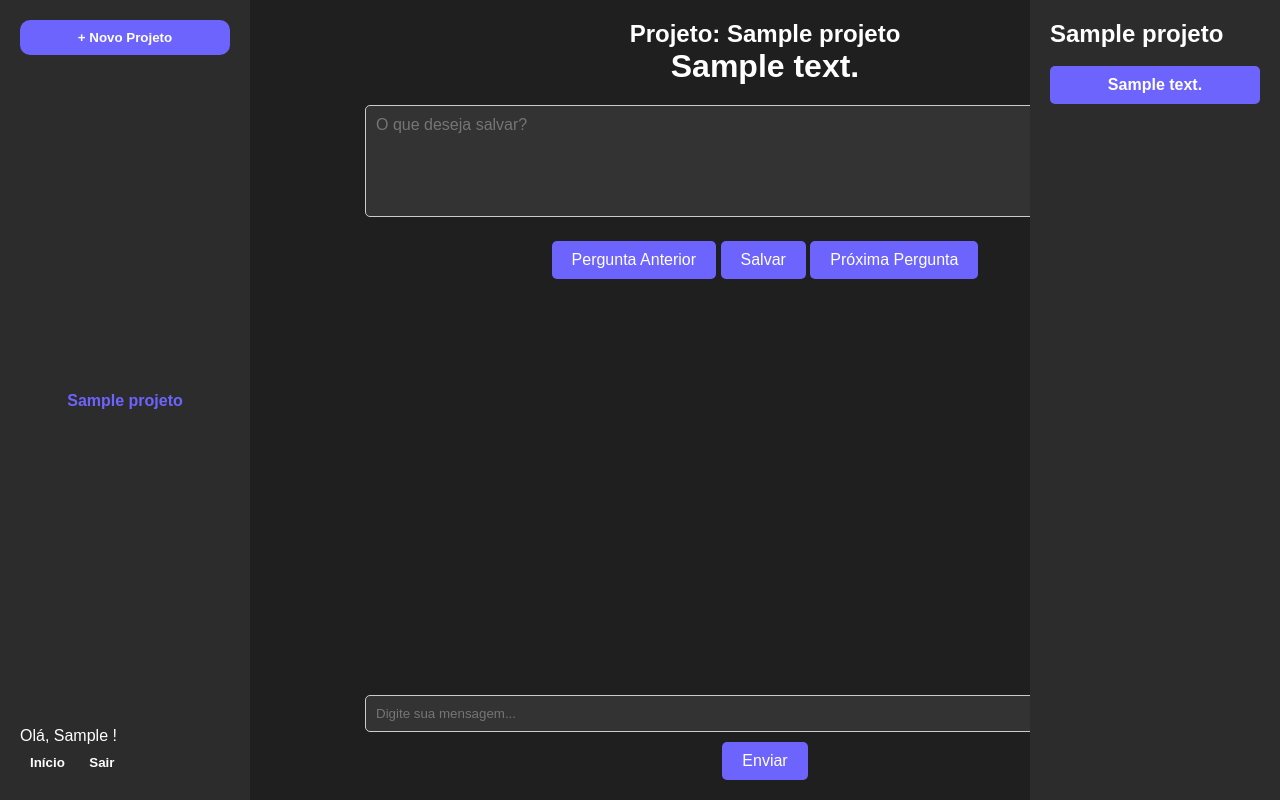
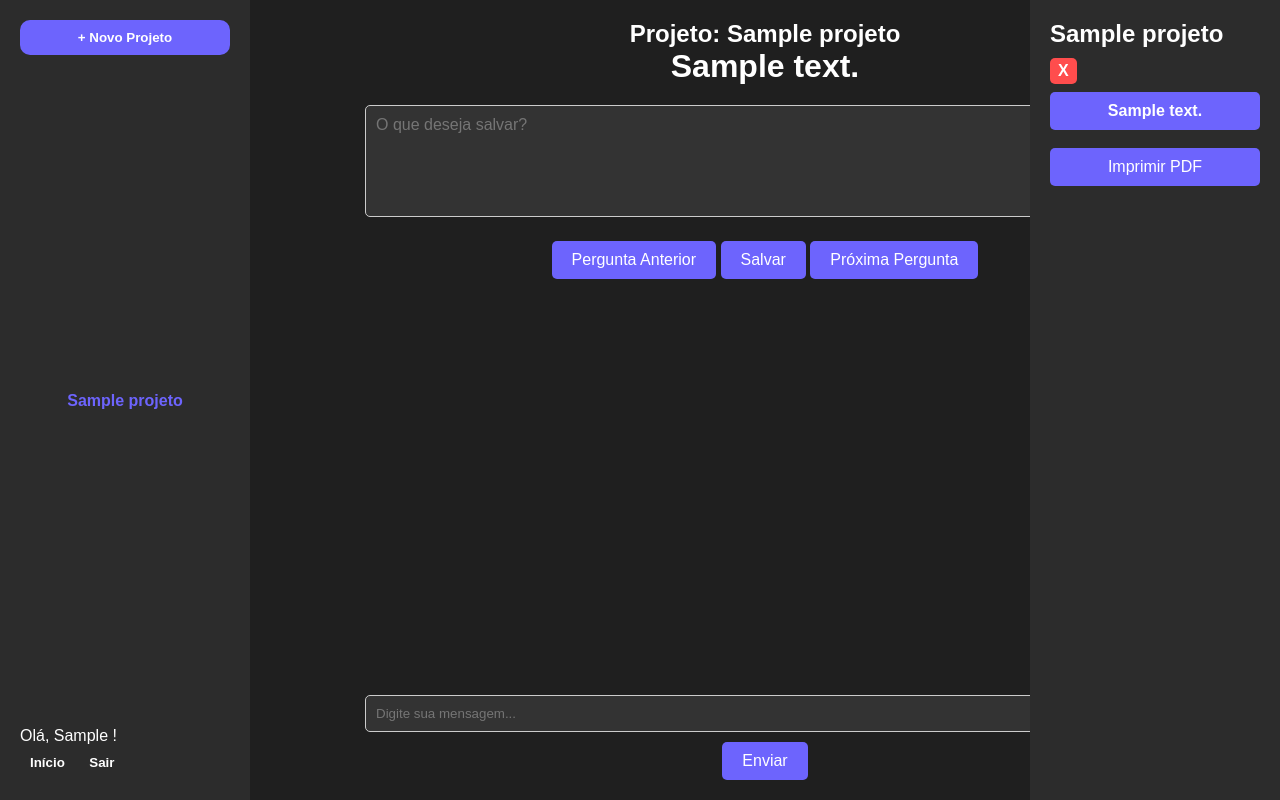
Before and after one commit to fpazin/tccPDG, a Django app: page /PDG_Pergunta/1/1/ in a window 1280 px wide. Run offline with Django 5.2, Linux system fonts and the light colour scheme; a user stored in the database is signed in; tables that the repository leaves empty hold one stand-in row (values such as "Sample post").

Commit message:
Add PDF generation feature, enhance sidebar functionality, and update styles

```diff
--- a/appPDG/app/views.py
+++ b/appPDG/app/views.py
@@ -1,17 +1,20 @@
 from django.shortcuts import render, redirect, get_object_or_404
-from django.http import JsonResponse
+from django.http import JsonResponse, FileResponse
 from django.contrib.auth.decorators import login_required
 from django.utils.decorators import method_decorator
+from django.conf import settings
 from .models import Projeto, Pergunta, Resposta
 from django.views import View
 from django.views.generic import ListView
 from appPDG.main import geracao_texto
+from reportlab.lib.pagesizes import A4
+from reportlab.lib import colors, utils
+from reportlab.lib.units import cm
+from reportlab.pdfgen import canvas
+import io, os
 
 # Create your views here.
 # Região de Testes
-def page_test(request):
-    print(request.user.username)
-    return render(request, 'pdg_test.html')
 
 def basePDG(request):
     return render(request, 'pdg_base.html')
@@ -120,3 +123,69 @@ def enviar_mensagem(request):
         return JsonResponse({'resposta': resposta})
 
     return JsonResponse({'error': 'Método não permitido.'}, status=405)
+
+# Região de Impressão do PDF do Projeto
+def gerar_pdf(request, projeto_id):
+    # Obtenha o projeto, perguntas e respostas
+    projeto = Projeto.objects.get(id=projeto_id)
+    perguntas = Pergunta.objects.filter(projeto_id=projeto_id)
+    respostas = {resposta.pergunta_id: resposta.resposta_texto for resposta in Resposta.objects.filter(projeto_id=projeto_id)}
+
+    # Crie um buffer de bytes para o PDF
+    buffer = io.BytesIO()
+    c = canvas.Canvas(buffer, pagesize=A4)
+    largura, altura = A4
+
+    for i, pergunta in enumerate(perguntas, start=1):
+        # Cabeçalho do documento
+        c.setFont("Helvetica-Bold", 14)
+        c.drawString(2 * cm, altura - 2 * cm, "PDG – Project Documentation Generator")
+        c.setFont("Helvetica-Bold", 12)
+        c.drawString(2 * cm, altura - 2.7 * cm, f"Nome do Projeto: {projeto.nome}")
+
+        # Logo
+        logo_path = os.path.join(settings.BASE_DIR, 'appPDG', 'static', 'images', 'imagemPDG4.png')  # Substitua pelo caminho correto
+        c.drawImage(logo_path, largura - 5 * cm, altura - 3 * cm, width=3 * cm, height=2 * cm)
+        #c.drawString(largura - 4 * cm, altura - 2 * cm, "SUA LOGO")
+
+        # Pergunta e Resposta
+        c.setFont("Helvetica-Bold", 14)
+        c.drawString(2 * cm, altura - 4 * cm, f"{i} Pergunta: “{pergunta.texto}”")
+        c.setFont("Helvetica-Bold", 12)
+        c.drawString(2 * cm, altura - 5 * cm, "Resposta:")
+        c.setFont("Helvetica", 10)
+        resposta_texto = respostas.get(pergunta.id, "<Nenhuma resposta foi registrada para esta pergunta...>")
+        #c.drawString(2 * cm, altura - 5.5 * cm, resposta_texto)
+        def draw_wrapped_text(c, text, x, y, max_width):
+            lines = utils.simpleSplit(text, "Helvetica", 10, max_width)
+            for line in lines:
+                c.drawString(x, y, line)
+                y -= 12  # Ajuste para a próxima linha
+
+        # Chamar a função de quebra de linha
+        draw_wrapped_text(c, resposta_texto, 2 * cm, altura - 5.5 * cm, largura - 4 * cm)
+
+        # Tabela de Aprovações
+        c.setFont("Helvetica-Bold", 10)
+        c.drawString(2 * cm, 5 * cm, "Aprovações")
+        c.setFillColor(colors.lightgrey)
+        c.rect(2 * cm, 4.5 * cm, largura - 4 * cm, 1 * cm, fill=True, stroke=False)
+        c.setFillColor(colors.black)
+        c.drawString(2.2 * cm, 4.8 * cm, "Participante")
+        c.drawString(8 * cm, 4.8 * cm, "Nome")
+        c.drawString(12 * cm, 4.8 * cm, "Assinatura")
+        c.drawString(16 * cm, 4.8 * cm, "Data")
+
+        # Linhas para assinaturas
+        c.drawString(2.2 * cm, 3.8 * cm, "Patrocinador do Projeto")
+        c.drawString(2.2 * cm, 2.3 * cm, "Gerente do Projeto")
+
+        # Finalizar a página e criar uma nova para a próxima pergunta
+        c.showPage()
+
+    # Salvar o PDF no buffer
+    c.save()
+    buffer.seek(0)
+
+    # Retornar o PDF como resposta HTTP
+    return FileResponse(buffer, as_attachment=True, filename=f'Documentacao_Projeto_'+ projeto.nome +'.pdf')
--- a/appPDG/appPDG/static/css/style_pdg_perguntas.css
+++ b/appPDG/appPDG/static/css/style_pdg_perguntas.css
@@ -256,3 +256,39 @@ footer {
   overflow-y: auto;
   margin-bottom: 10px; /* Espaço entre o contêiner e o campo de entrada */
 }
+/*Botão de Fechar no SideBar Complementar*/
+.btn-fechar {
+  background-color: #ff4d4d; /* Cor de fundo */
+  border: none;
+  border-radius: 5px; /* Arredondamento das bordas */
+  font-size: 16px;
+  font-weight: bold;
+  color: #fff; /* Cor do texto */
+  cursor: pointer;
+  padding: 4px 8px; /* Espaçamento interno */
+  transition: background-color 0.2s ease-in-out;
+}
+.btn-fechar:hover {
+  color: #ff0000; /* Cor do hover, pode ajustar conforme o design */
+}
+.btn-fechar:focus {
+  outline: none;
+}
+/*Botão de Imprimir PDF no SideBar Complementar*/
+.btn-imprimir {
+  background-color: #6d64fd;
+  color: white;
+  border: none;
+  padding: 10px 20px;
+  cursor: pointer;
+  border-radius: 5px;
+  margin-top: 10px;
+  display: block;
+  width: 100%;
+  text-align: center;
+  text-decoration: none;
+}
+
+.btn-imprimir:hover {
+  background-color: #574fd1;
+}
--- a/appPDG/appPDG/urls.py
+++ b/appPDG/appPDG/urls.py
@@ -16,7 +16,7 @@ Including another URLconf
 """
 from django.contrib import admin
 from django.urls import path
-from app.views import page_test, salvar_projeto, basePDG, projectListView, detalhes_do_projeto, pdgPerguntas_view, salvar_resposta, enviar_mensagem
+from app.views import salvar_projeto, basePDG, projectListView, detalhes_do_projeto, pdgPerguntas_view, salvar_resposta, enviar_mensagem, gerar_pdf
 from accounts.views import register_view, logout_view, login_view
 from django.conf import settings
 from django.conf.urls.static import static
@@ -29,7 +29,6 @@ urlpatterns = [
     path('register/', register_view, name='register'),
     #path('PDG/', PDGView.as_view(), name='PDG'), # PDGView.as_view() foi substituido por projectListView.as_view()
     #paginas de teste
-    path('1/', page_test, name='page_test'),
     path('PDG/', projectListView.as_view() , name='PDG'),
     path('basePDG/', basePDG, name='basePDG'),
     # Ação de Salvar a Resposta que o usuário deu a uma pergunta - TextArea
@@ -40,6 +39,7 @@ urlpatterns = [
     path('projeto/<int:projeto_id>/', detalhes_do_projeto, name='detalhes_do_projeto'),
     path('PDG_Pergunta/<int:projeto_id>/<int:pergunta_id>/', pdgPerguntas_view, name='pagina_pergunta'),
     path('detalhes_do_projeto/<int:projeto_id>/', detalhes_do_projeto, name='detalhes_do_projeto'),
+    path('projeto/<int:projeto_id>/imprimir_pdf', gerar_pdf, name='imprimir_pdf'),
     # Paginas de ação
     path('logout/', logout_view, name='logout'),
     path('salvar_projeto/', salvar_projeto, name='salvar_projeto'),
--- a/appPDG/templates/PDG.html
+++ b/appPDG/templates/PDG.html
@@ -102,9 +102,9 @@
         <div class="sidebar-footer">
           {% if user.is_authenticated %}
             <p>Olá, {{ user.username | title }} !</p>
-            <button onclick="window.location.href={% url 'logout' %}" class="log-out">Log out</button>
+            <button onclick="window.location.href={% url 'logout' %}" class="log-out">Sair</button>
           {% else %}
-            <a href="{% url 'login' %}" class="log-in">Log in</a>
+            <a href="{% url 'login' %}" class="log-in">Sair</a>
           {% endif %}
         </div> <!-- sidebar complementar -->
         <div class="sidebar-complementar" style="display: none;">
--- a/appPDG/templates/pdg_perguntas.html
+++ b/appPDG/templates/pdg_perguntas.html
@@ -126,12 +126,12 @@
             sidebarComplementar.style.display = "block";
         })
         .catch(error => console.error("Erro ao carregar perguntas:", error));
-    }
+}
     // Função para inicializar a sidebar complementar ao carregar a página
   function initSidebarComplementar() {
         const projetoId = {{ projeto.id }}; // Obtém o ID do projeto atual
         carregarPerguntas(projetoId); // Carrega as perguntas para o projeto atual
-    }
+        }
     // Chama a função de inicialização quando a página é carregada
     window.onload = initSidebarComplementar;
   function salvarResposta(){
@@ -156,7 +156,7 @@
     })
     .catch(error => console.error("Erro:", error));
   }
-  </script>
+</script>
 <body>
     <div class="container">
         <!-- Sidebar Principal -->
@@ -177,7 +177,6 @@
                 {% endif %}
             </div>
         </aside>
-
         <!-- Main Content -->
         <main class="main-content">
             <!-- Top Section with Textarea and Save Button -->
@@ -205,8 +204,12 @@
         </main>
         <!-- Sidebar Complementar -->
         <aside class="sidebar-complementar" style="display: none;">
-            <h2>Projeto Selecionado</h2>
+            <div class="sidebar-header">
+                <h2>Projeto Selecionado</h2>
+                <button onclick="fecharSidebarComplementar()" class="btn-fechar">X</button>
+            </div>
             <ul></ul>
+            <a href="{% url 'imprimir_pdf' projeto.id %}" class="btn-imprimir" target="_blank">Imprimir PDF</a>
         </aside>
         <!-- Modal para Criar Novo Projeto -->
         <div id="modal-novo-projeto" class="modal" style="display: none;">
--- a/requirements.txt
+++ b/requirements.txt
@@ -7,3 +7,4 @@
 Django
 openai
 python-dotenv
+reportlab
```
Also changed, not shown: appPDG/appPDG/main.py (+0 -46 lines), appPDG/appPDG/static/js/enviarMensagem.js (added, +34 -0 lines), appPDG/templates/pdg_test.html (deleted, +0 -7 lines), appPDG/appPDG/static/images/imagemPDG5.png (added), appPDG/templates/pdg_projeto.html (deleted).
